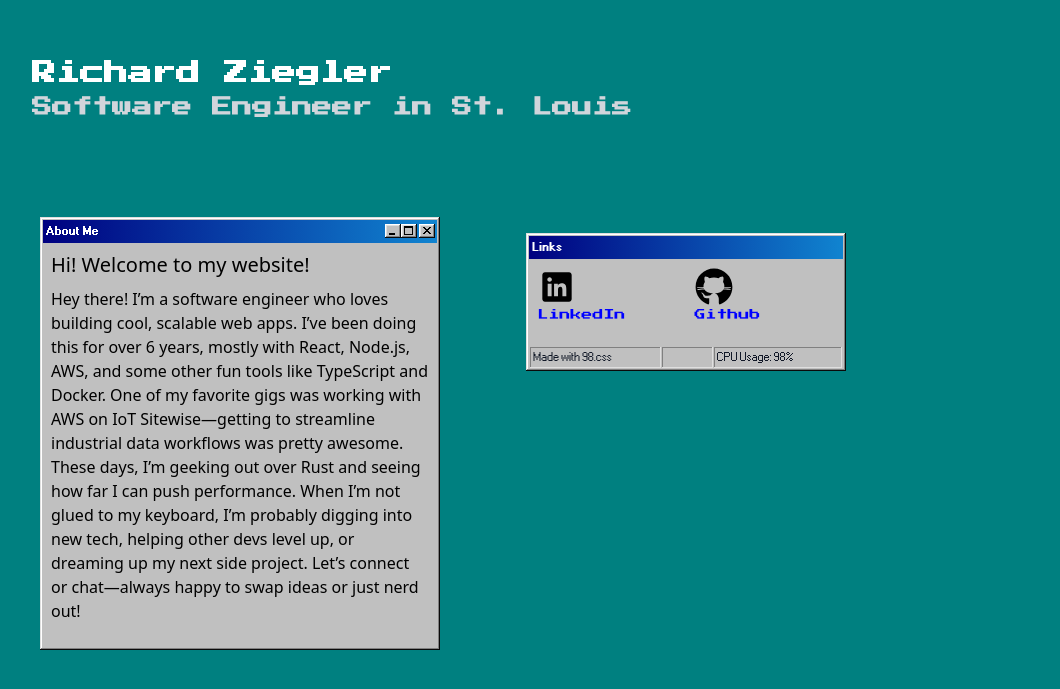
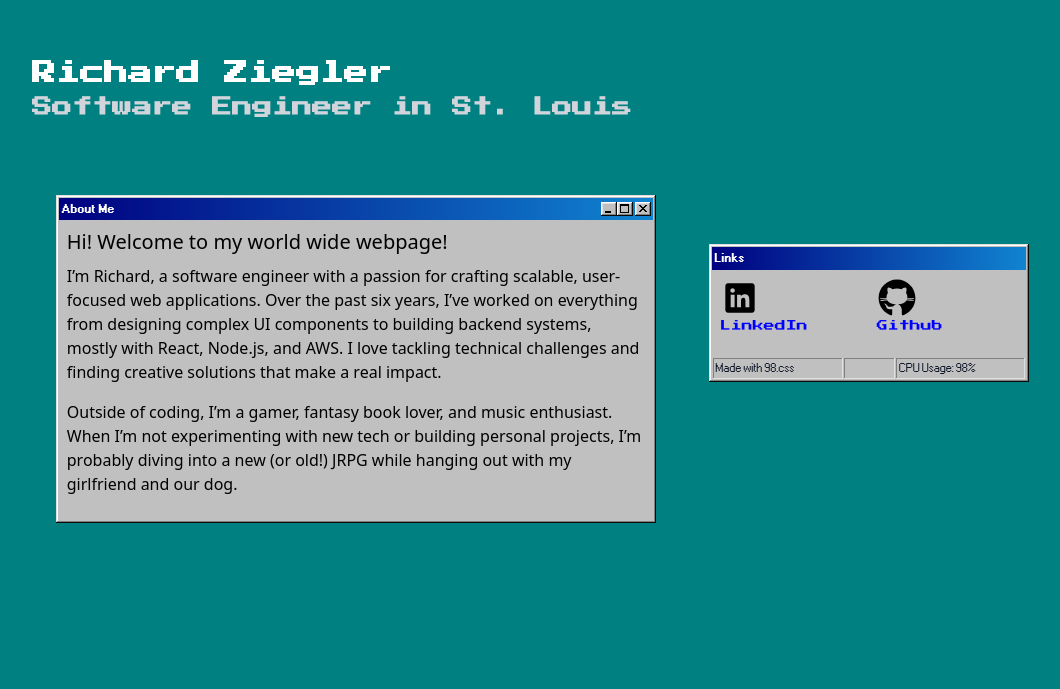
Before and after one commit to richardziegler/richardziegler.dev, an Eleventy site: page src/index.html in a window 1280 px wide. Shown: the part 103-792 px from the top of the page, without its empty margins (24-1084 px from the left). Built offline with nearby package versions, Linux system fonts and the light colour scheme; Eleventy itself is replaced by a stand-in of ours; files that its build step writes are made by us from their sources.

Commit message:
Fixed dragging and made them indipendent plus added bio

```diff
--- a/src/index.html
+++ b/src/index.html
@@ -2,21 +2,29 @@
 layout: default
 ---
 
+
+<!DOCTYPE html>
+<html class="bg-[#008080] overflow-scroll">
+
+<head>
+  <meta name="viewport" content="width=device-width, initial-scale=1.0" />
   <style type="text/css">
-  /* html {
-    cursor: url('mouse.png'), auto;
-  } */
 
+    @media screen and (min-width: 441px) {
     #dragme {
         position: absolute;
-    left: 5%;
-    top: 40%;
+        left: 6.234%;
+        top: 37.22348%;
+      }
     }
 
+    @media screen and (min-width: 441px) {
     #dragme-links {
         position: absolute;
-    left: 43%;
-    top: 42%;
+        left: 57.2394872934%;
+        top: 43.3847767%;
+      }
+
     }
   </style>
 
@@ -24,9 +32,11 @@ layout: default
   <link rel="preconnect" href="https://fonts.gstatic.com" crossorigin />
   <link href="https://fonts.googleapis.com/css2?family=Press+Start+2P&display=swap" rel="stylesheet" />
   <link rel="stylesheet" href="https://unpkg.com/98.css" />
-<html class="bg-[#008080] overflow-scroll">
-<main class="container flex flex-col flex-wrap h-lvh w-lvw p-6 pt-24 md:flex-row md:pt-40 md:pl-14 overflow-scroll">
-  <header class="">
+</head>
+
+
+<main class="container flex flex-col flex-wrap content-center md:content-normal h-lvh w-lvw p-6 pt-24 md:flex-row md:pt-40 md:pl-14 overflow-scroll">
+  <header>
     <h1 class="text-center text-2xl font-bold leading-tight md:text-left md:text-2xl font-press-start text-white">
       Richard Ziegler
     </h1>
@@ -35,12 +45,32 @@ layout: default
       Software Engineer in St. Louis
     </h1>
 
-    <!-- <h2
-      class="my-4 text-center text-2xl font-bold leading-tight md:text-left md:text-3xl font-press-start uppercase text-white">
-      Links
-    </h2> -->
+    <div class="window w-[400px] mb-3 md:w-[600px]" draggable="true" id="dragme">
+      <div class="title-bar">
+        <div class="title-bar-text">About Me</div>
+        <div class="title-bar-controls">
+          <button aria-label="Minimize"></button>
+          <button aria-label="Maximize"></button>
+          <button aria-label="Close"></button>
+        </div>
+      </div>
+      <div class="window-body">
+        <ul class="mb-6 text-base leading-normal md:text-left md:text-xl text-black space-y-2 font-sans">
+          <li>Hi! Welcome to my world wide webpage!</li>
+          <li class="text-base">
+            <p class="mb-4">
+              I’m Richard, a software engineer with a passion for crafting scalable, user-focused web applications. Over the past six years, I’ve worked on everything from designing complex UI components to building backend systems, mostly with React, Node.js, and AWS. I love tackling technical challenges and finding creative solutions that make a real impact.
+            </p>
+            <p>
+              Outside of coding, I’m a gamer, fantasy book lover, and music enthusiast. When I’m not experimenting with new tech or building personal projects, I’m probably diving into a new (or old!) JRPG while hanging out with my girlfriend and our dog.
+            </p>
+          </li>
+        </ul>
+      </div>
+    </div>
 
-    <div class="window" style="width: 320px" draggable="true" id="dragme-links">
+    <div class="flex flex-row-reverse mr-2">
+      <div class="window w-[320px]" draggable="true" id="dragme-links">
         <div class="title-bar">
           <div class="title-bar-text">Links</div>
         </div>
@@ -56,8 +86,10 @@ layout: default
             </a>
             <a class="mb-4" href="https://www.github.com/richardziegler">
               <svg xmlns="http://www.w3.org/2000/svg" x="0px" y="0px" width="40" height="40" viewBox="0 0 50 50">
-              <path d="M17.791,46.836C18.502,46.53,19,45.823,19,45v-5.4c0-0.197,0.016-0.402,0.041-0.61C19.027,38.994,19.014,38.997,19,39 c0,0-3,0-3.6,0c-1.5,0-2.8-0.6-3.4-1.8c-0.7-1.3-1-3.5-2.8-4.7C8.9,32.3,9.1,32,9.7,32c0.6,0.1,1.9,0.9,2.7,2c0.9,1.1,1.8,2,3.4,2 c2.487,0,3.82-0.125,4.622-0.555C21.356,34.056,22.649,33,24,33v-0.025c-5.668-0.182-9.289-2.066-10.975-4.975 c-3.665,0.042-6.856,0.405-8.677,0.707c-0.058-0.327-0.108-0.656-0.151-0.987c1.797-0.296,4.843-0.647,8.345-0.714 c-0.112-0.276-0.209-0.559-0.291-0.849c-3.511-0.178-6.541-0.039-8.187,0.097c-0.02-0.332-0.047-0.663-0.051-0.999 c1.649-0.135,4.597-0.27,8.018-0.111c-0.079-0.5-0.13-1.011-0.13-1.543c0-1.7,0.6-3.5,1.7-5c-0.5-1.7-1.2-5.3,0.2-6.6 c2.7,0,4.6,1.3,5.5,2.1C21,13.4,22.9,13,25,13s4,0.4,5.6,1.1c0.9-0.8,2.8-2.1,5.5-2.1c1.5,1.4,0.7,5,0.2,6.6c1.1,1.5,1.7,3.2,1.6,5 c0,0.484-0.045,0.951-0.11,1.409c3.499-0.172,6.527-0.034,8.204,0.102c-0.002,0.337-0.033,0.666-0.051,0.999 c-1.671-0.138-4.775-0.28-8.359-0.089c-0.089,0.336-0.197,0.663-0.325,0.98c3.546,0.046,6.665,0.389,8.548,0.689 c-0.043,0.332-0.093,0.661-0.151,0.987c-1.912-0.306-5.171-0.664-8.879-0.682C35.112,30.873,31.557,32.75,26,32.969V33 c2.6,0,5,3.9,5,6.6V45c0,0.823,0.498,1.53,1.209,1.836C41.37,43.804,48,35.164,48,25C48,12.318,37.683,2,25,2S2,12.318,2,25 C2,35.164,8.63,43.804,17.791,46.836z"></path>
-          </svg>            Github
+                <path
+                  d="M17.791,46.836C18.502,46.53,19,45.823,19,45v-5.4c0-0.197,0.016-0.402,0.041-0.61C19.027,38.994,19.014,38.997,19,39 c0,0-3,0-3.6,0c-1.5,0-2.8-0.6-3.4-1.8c-0.7-1.3-1-3.5-2.8-4.7C8.9,32.3,9.1,32,9.7,32c0.6,0.1,1.9,0.9,2.7,2c0.9,1.1,1.8,2,3.4,2 c2.487,0,3.82-0.125,4.622-0.555C21.356,34.056,22.649,33,24,33v-0.025c-5.668-0.182-9.289-2.066-10.975-4.975 c-3.665,0.042-6.856,0.405-8.677,0.707c-0.058-0.327-0.108-0.656-0.151-0.987c1.797-0.296,4.843-0.647,8.345-0.714 c-0.112-0.276-0.209-0.559-0.291-0.849c-3.511-0.178-6.541-0.039-8.187,0.097c-0.02-0.332-0.047-0.663-0.051-0.999 c1.649-0.135,4.597-0.27,8.018-0.111c-0.079-0.5-0.13-1.011-0.13-1.543c0-1.7,0.6-3.5,1.7-5c-0.5-1.7-1.2-5.3,0.2-6.6 c2.7,0,4.6,1.3,5.5,2.1C21,13.4,22.9,13,25,13s4,0.4,5.6,1.1c0.9-0.8,2.8-2.1,5.5-2.1c1.5,1.4,0.7,5,0.2,6.6c1.1,1.5,1.7,3.2,1.6,5 c0,0.484-0.045,0.951-0.11,1.409c3.499-0.172,6.527-0.034,8.204,0.102c-0.002,0.337-0.033,0.666-0.051,0.999 c-1.671-0.138-4.775-0.28-8.359-0.089c-0.089,0.336-0.197,0.663-0.325,0.98c3.546,0.046,6.665,0.389,8.548,0.689 c-0.043,0.332-0.093,0.661-0.151,0.987c-1.912-0.306-5.171-0.664-8.879-0.682C35.112,30.873,31.557,32.75,26,32.969V33 c2.6,0,5,3.9,5,6.6V45c0,0.823,0.498,1.53,1.209,1.836C41.37,43.804,48,35.164,48,25C48,12.318,37.683,2,25,2S2,12.318,2,25 C2,35.164,8.63,43.804,17.791,46.836z">
+                </path>
+              </svg> Github
             </a>
           </div>
         </div>
@@ -67,29 +99,11 @@ layout: default
           <p class="status-bar-field">CPU Usage: 98%</p>
         </div>
       </div>
+    </div>
+
+
   </header>
-  <div class="flex flex-row justify-between w-5/6">
-    <div class="window" style="width: 400px" draggable="true" id="dragme">
-      <div class="title-bar">
-        <div class="title-bar-text">About Me</div>
-        <div class="title-bar-controls">
-          <button aria-label="Minimize"></button>
-          <button aria-label="Maximize"></button>
-          <button aria-label="Close"></button>
-        </div>
-      </div>
-      <div class="window-body">
-        <ul class="mb-6 text-center text-base leading-normal md:text-left md:text-xl text-black space-y-2 font-sans">
-          <li>Hi! Welcome to my website!</li>
-          <li class="text-base">Hey there! I’m a software engineer who loves building cool, scalable web apps. I’ve been doing this for over 6 years, mostly with React, Node.js, AWS, and some other fun tools like TypeScript and Docker.
 
-            One of my favorite gigs was working with AWS on IoT Sitewise—getting to streamline industrial data workflows was pretty awesome. These days, I’m geeking out over Rust and seeing how far I can push performance.
-
-            When I’m not glued to my keyboard, I’m probably digging into new tech, helping other devs level up, or dreaming up my next side project. Let’s connect or chat—always happy to swap ideas or just nerd out!</li>
-        </ul>
-      </div>
-    </div>
-  </div>
 </main>
 
 </html>
@@ -99,21 +113,41 @@ layout: default
     var style = window.getComputedStyle(event.target, null);
     event.dataTransfer.setData("text",
       (parseInt(style.getPropertyValue("left"), 10) - event.clientX) + ',' + (parseInt(style.getPropertyValue("top"), 10) - event.clientY));
+
+      event.dataTransfer.setData("id", event.target.id)
   }
+
   function drag_over(event) {
     event.preventDefault();
     return false;
   }
+
   function drop(event) {
+    event.preventDefault();
     var offset = event.dataTransfer.getData("text").split(',');
+    var parent = event.dataTransfer.getData("id");
+
+    if (parent === "dragme-links") {
+      var dragMeLinks = document.getElementById('dragme-links');
+      dragMeLinks.style.left = (event.clientX + parseInt(offset[0], 10)) + 'px';
+      dragMeLinks.style.top = (event.clientY + parseInt(offset[1], 10)) + 'px';
+    }
+
+    if (parent === "dragme") {
       var dm = document.getElementById('dragme');
       dm.style.left = (event.clientX + parseInt(offset[0], 10)) + 'px';
       dm.style.top = (event.clientY + parseInt(offset[1], 10)) + 'px';
-    event.preventDefault();
+    }
+
     return false;
   }
+
   var dm = document.getElementById('dragme');
+  var dragMeLinks = document.getElementById('dragme-links');
+
   dm.addEventListener('dragstart', drag_start, false);
+  dragMeLinks.addEventListener('dragstart', drag_start, false);
+
   document.body.addEventListener('dragover', drag_over, false);
   document.body.addEventListener('drop', drop, false);
 </script>
```
Lines whose indentation alone changed are shown as unchanged.
